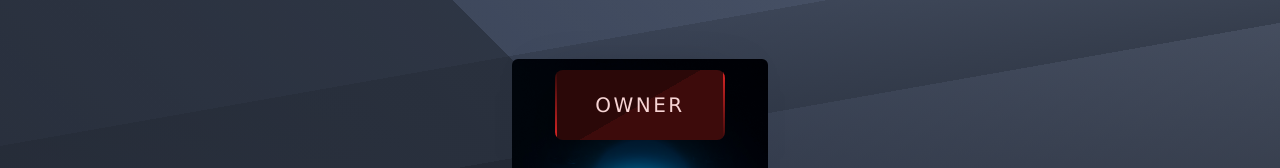
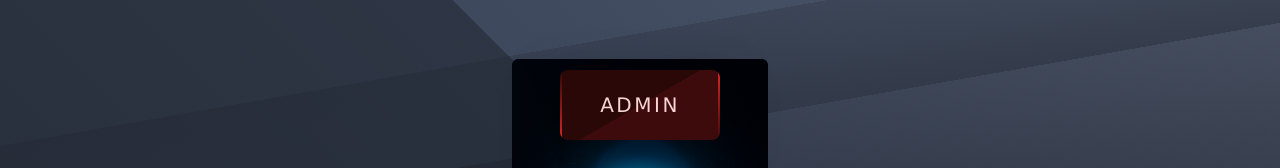
Before and after one commit to julsamson/booking, a Next.js app: page / in a window 1280 px wide. Shown: the part 213-381 px from the top of the page. Built offline with nearby package versions, Linux system fonts and the light colour scheme.

Commit message:
Admin styling

```diff
--- a/app/page.jsx
+++ b/app/page.jsx
@@ -28,7 +28,7 @@ export default function Home() {
                   <span></span>
                   <span></span>
                   <span></span>
-                  Owner
+                  Admin
                 </Link>
               </h2>
               <h2 className='p-2 rounded-lg cursor-pointer'>
```
